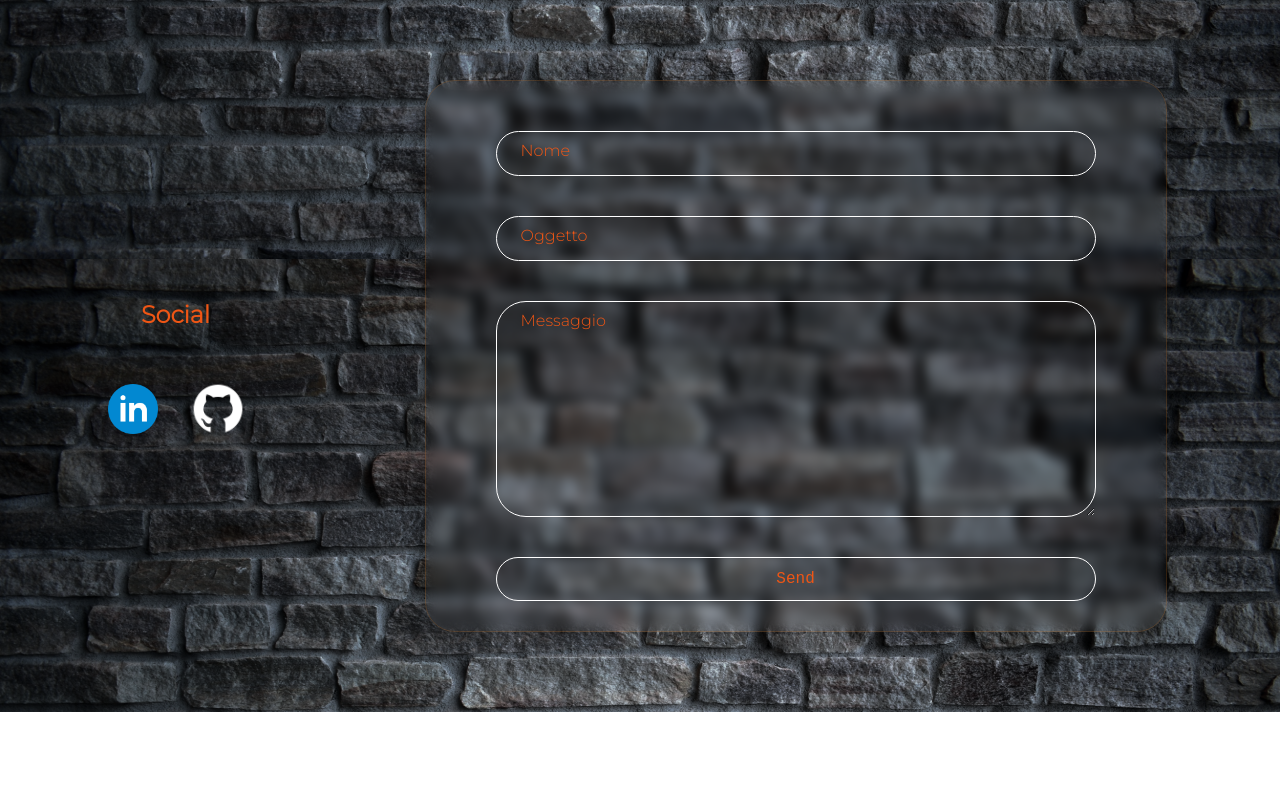
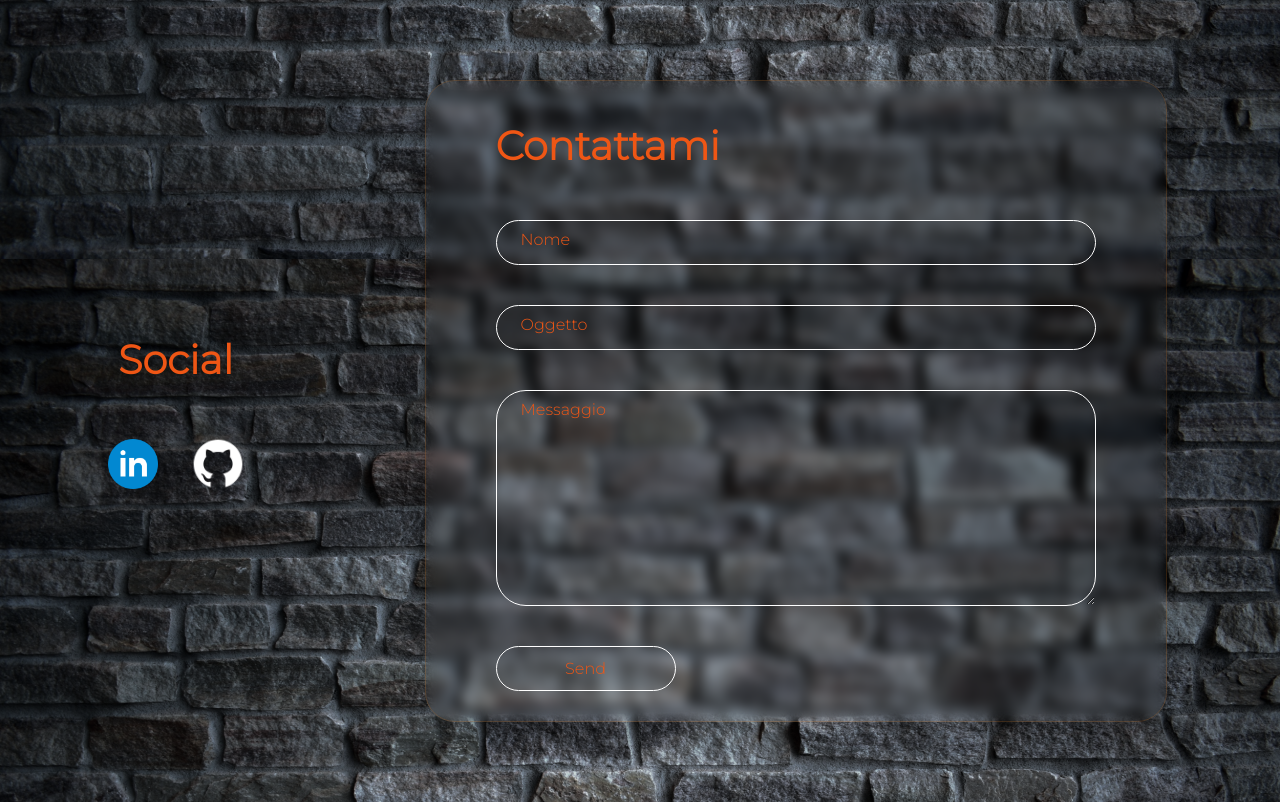
Before and after one commit to Flowers115/NewSite, a plain HTML site: page index.html in a window 1280 px wide. Shown: the part 2300-3102 px from the top of the page. Before the commit the page ends 3012 px from the top, so only its background shows below. Drawn offline with Linux system fonts and the light colour scheme; a web font is replaced by a local one.

Commit message:
add file

```diff
--- a/index.html
+++ b/index.html
@@ -14,8 +14,7 @@
   <link rel="preconnect" href="https://fonts.gstatic.com" crossorigin>
   <link href="https://fonts.googleapis.com/css2?family=Montserrat:wght@300&family=Pacifico&display=swap"
     rel="stylesheet">
-    <link href="https://fonts.cdnfonts.com/css/corn-demo" rel="stylesheet">
-
+  <link href="https://fonts.cdnfonts.com/css/corn-demo" rel="stylesheet">
   <meta name="description" content="">
   <meta name="viewport" content="width=device-width, initial-scale=1.0">
   <link rel="stylesheet" href="style.css">
@@ -119,6 +118,7 @@
     </div>
     <div class="glassContact">
       <div class="contact">
+        <h2>Contattami</h2>
         <form action="">
           <div class="input-wrapper">
             <input type="text" name="name" id="name" required>
--- a/style.css
+++ b/style.css
@@ -204,6 +204,8 @@ ul li:hover {
   font-size: 17px;
   cursor: pointer;
   transition: all 0.1s ease-in-out; /* Aggiungi la transizione */
+  font-family: "Montserrat", sans-serif;
+
 }
 
 .skills button:hover {
@@ -328,6 +330,7 @@ p {
   display: flex;
   justify-content: center;
   margin-bottom: 50px;
+  font-size: 40px;
 }
 
 .Linkdin {
@@ -353,6 +356,12 @@ p {
   -webkit-backdrop-filter: blur(10px);
   border: 1px solid rgba(218, 119, 17, 0.18);
   box-shadow: 0 8px 32px 0 rgba(0, 0, 0, 0.37);
+}
+
+.contact h2 {
+  color: #ef5615;
+  font-size: 40px;
+  padding-bottom: 40px;
 }
 
 form {
@@ -407,14 +416,15 @@ textarea:valid+label {
 input[type="submit"] {
   transition: ease-in-out 0.2s;
   cursor: pointer;
-  font-family: "Courier New", Courier, monospace;
+  font-family: "Montserrat", sans-serif;
   color: #ef5615;
+  width: 30%;
 }
 
 input[type="submit"]:hover {
   background-color: #ef5615;
   color: white;
-  font-family: "Courier New", Courier, monospace;
+  font-family: "Montserrat", sans-serif;
 }
 
 /* Media Query MOBILE */
@@ -436,7 +446,8 @@ input[type="submit"]:hover {
 
   .neon {
     text-align: center;
-    font-size: 40px;
+    font-size: 20px;
+    margin-top: 150px;
   }
 
   .bio {
```
